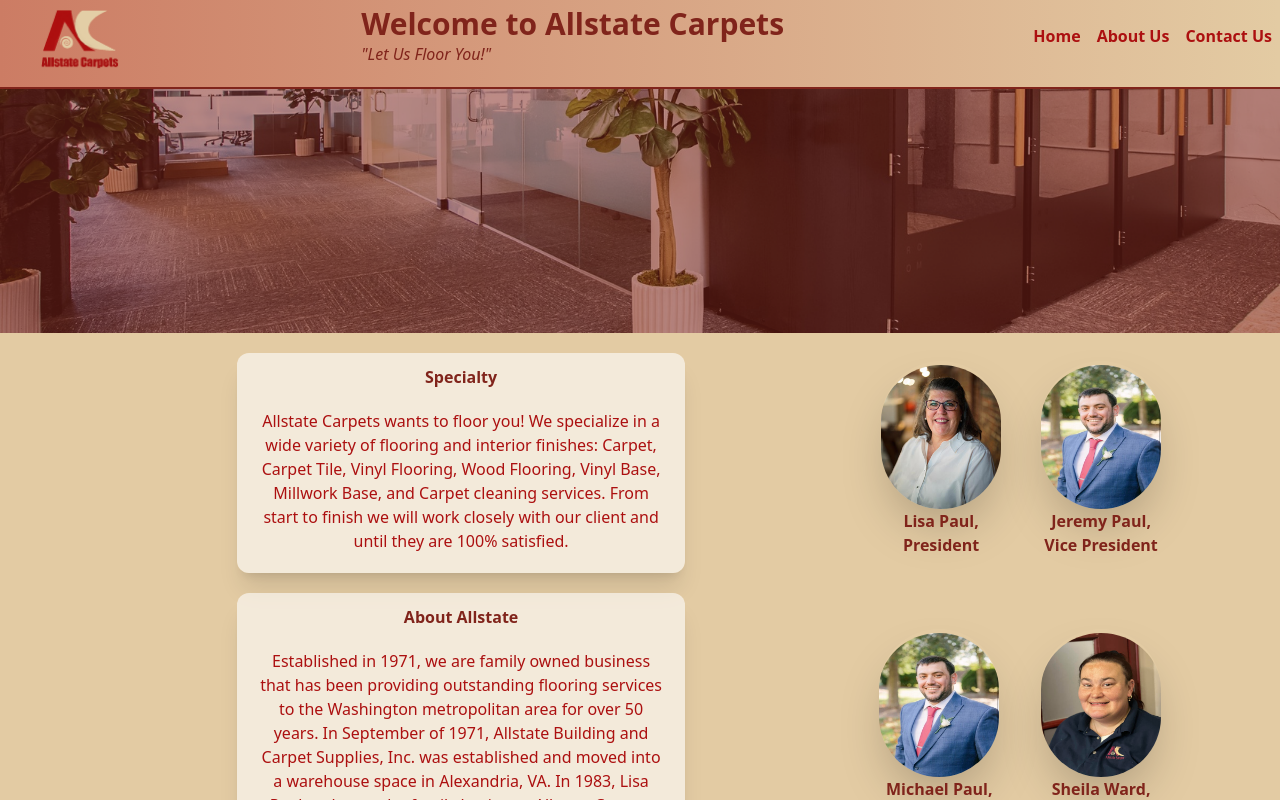
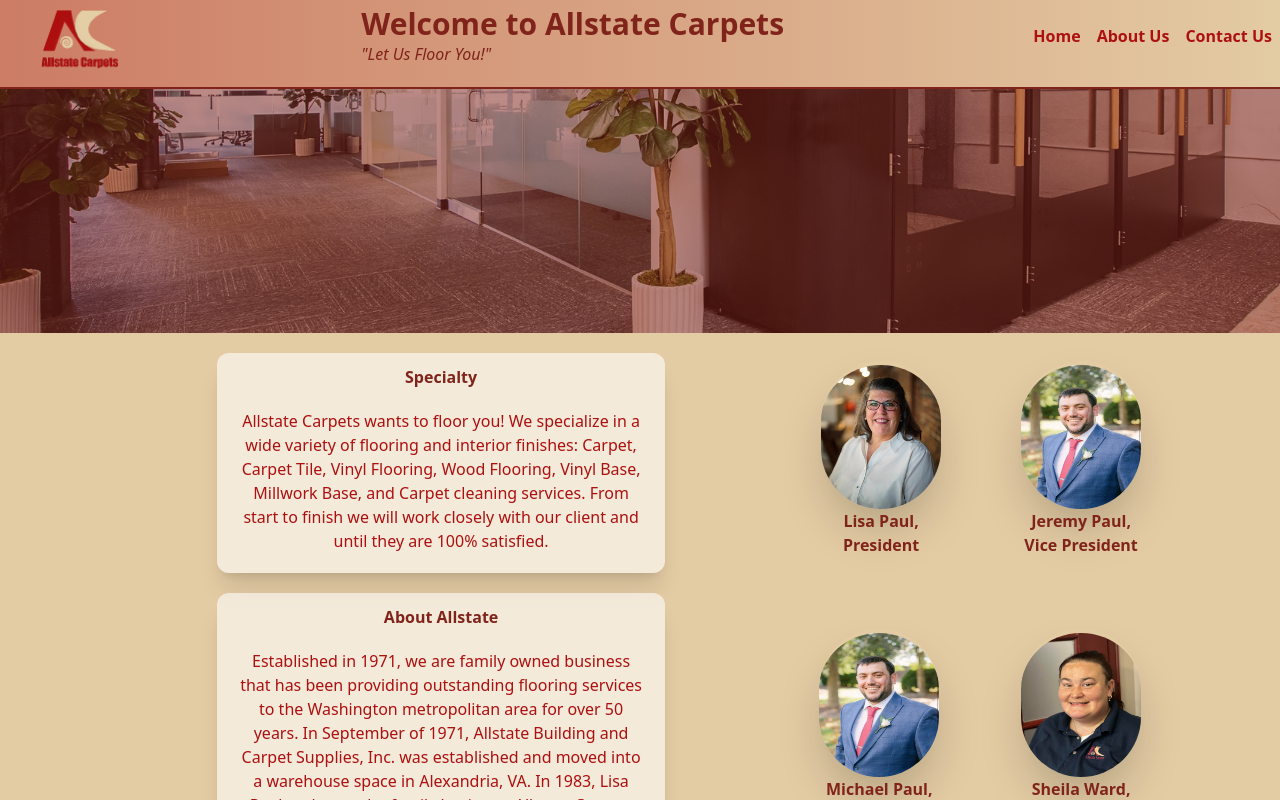
Before and after one commit to sramalho94/AllstateCarpets, a Next.js app in the folder allstate-carpets-next/: page /about in a window 1280 px wide. Built offline with nearby package versions, Linux system fonts and the light colour scheme.

Commit message:
more tweaks to spacing

```diff
--- a/allstate-carpets-next/app/about/page.jsx
+++ b/allstate-carpets-next/app/about/page.jsx
@@ -69,7 +69,7 @@
                 </p>
               </div>
             </div>
-            <div className="flex flex-col mt-2  mx-auto ml-5 md:ml-30">
+            <div className="flex flex-col mt-2  mx-auto ml-5 md:ml-30 md:px-10">
               <div className="mx-auto">
                 <Image
                   className="rounded-full shadow-2xl pt-1"
@@ -115,7 +115,7 @@
                 </p>
               </div>
             </div>
-            <div className="flex flex-col mt-2  mx-auto ml-5 md:ml-30">
+            <div className="flex flex-col mt-2  mx-auto ml-5 md:ml-30 md:px-10">
               <div className="mx-auto">
                 <Image
                   className="rounded-full shadow-2xl pt-1"
```
